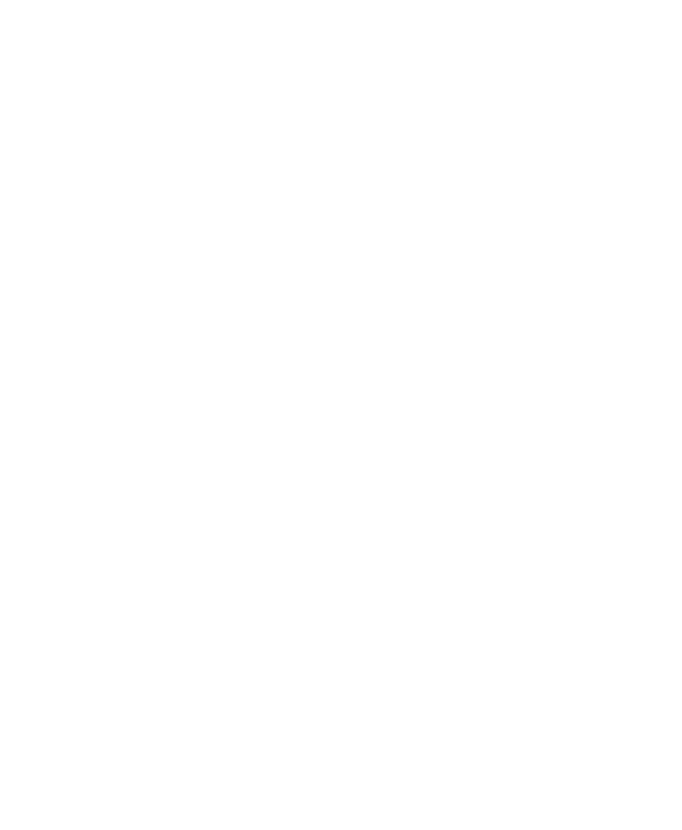
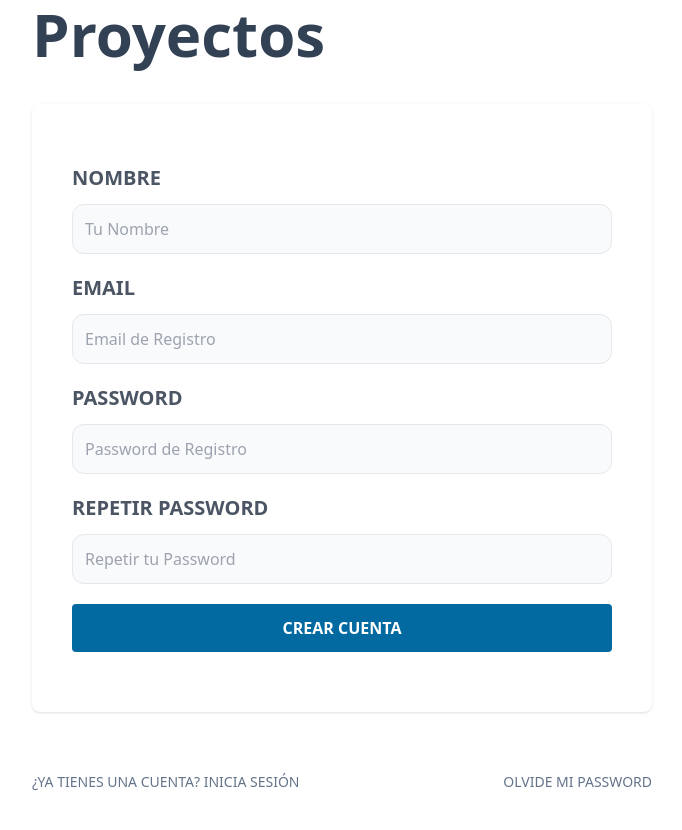
Before and after one commit to crccode/frontend_uptask, a React app: page /registrar in a window 1280 px wide. Shown: the part 216-1046 px from the top of the page, without its empty margins (298-980 px from the left). Before the commit the page ends 800 px from the top, so only its background shows below. Built offline with nearby package versions, Linux system fonts and the light colour scheme; the HTML template or start-up script is replaced by a standard one.

Commit message:
PAGINA REGISTRAR

```diff
--- a/src/paginas/Registrar.jsx
+++ b/src/paginas/Registrar.jsx
@@ -1,11 +1,97 @@
-import React from 'react'
-
+import React from "react";
+import { Link, useNavigate } from "react-router-dom";
 const Registrar = () => {
   return (
-    <div>
-      Registrar
-    </div>
-  )
-}
+    <>
+      <h1 className="text-sky-600 font-black text-6xl capitalize">
+        Crea tu Cuenta y Administra tus {""}
+        <span className="text-slate-700">proyectos</span>
+      </h1>
 
-export default Registrar
+      <form className="my-10 bg-white shadow rounded-lg p-10">
+        <div className="my-5">
+          <label
+            className="uppercase text-gray-600 block text-xl font-bold"
+            htmlFor="nombre"
+          >
+            Nombre
+          </label>
+          <input
+            id="nombre"
+            type="text"
+            placeholder="Tu Nombre"
+            className="w-full mt-3 p-3 border rounded-xl bg-gray-50"
+          />
+        </div>
+
+        <div className="my-5">
+          <label
+            className="uppercase text-gray-600 block text-xl font-bold"
+            htmlFor="email"
+          >
+            Email
+          </label>
+          <input
+            id="email"
+            type="email"
+            placeholder="Email de Registro"
+            className="w-full mt-3 p-3 border rounded-xl bg-gray-50"
+          />
+        </div>
+        <div className="my-5">
+          <label
+            className="uppercase text-gray-600 block text-xl font-bold"
+            htmlFor="password"
+          >
+            Password
+          </label>
+          <input
+            id="password"
+            type="password"
+            placeholder="Password de Registro"
+            className="w-full mt-3 p-3 border rounded-xl bg-gray-50"
+          />
+        </div>
+
+        <div className="my-5">
+          <label
+            className="uppercase text-gray-600 block text-xl font-bold"
+            htmlFor="password2"
+          >
+            Repetir Password
+          </label>
+          <input
+            id="password2"
+            type="password"
+            placeholder="Repetir tu Password"
+            className="w-full mt-3 p-3 border rounded-xl bg-gray-50"
+          />
+        </div>
+        {/* BOTON  */}
+        <input
+          type="submit"
+          value="Crear Cuenta"
+          className="bg-sky-700 mb-5 w-full py-3 text-white uppercase font-bold rounded hover:cursor-pointer hover:bg-sky-800 transition-colors"
+        />
+      </form>
+      {/* ROUTERDOM  */}
+      <nav className="lg:flex lg:justify-between">
+        <Link
+          className="block text-center my-5 text-slate-500 uppercase text-sm"
+          to="/"
+        >
+          ¿Ya tienes una cuenta? Inicia Sesión
+        </Link>
+
+        <Link
+          className="block text-center my-5 text-slate-500 uppercase text-sm"
+          to="/olvide-password"
+        >
+          Olvide Mi Password
+        </Link>
+      </nav>
+    </>
+  );
+};
+
+export default Registrar;
```
